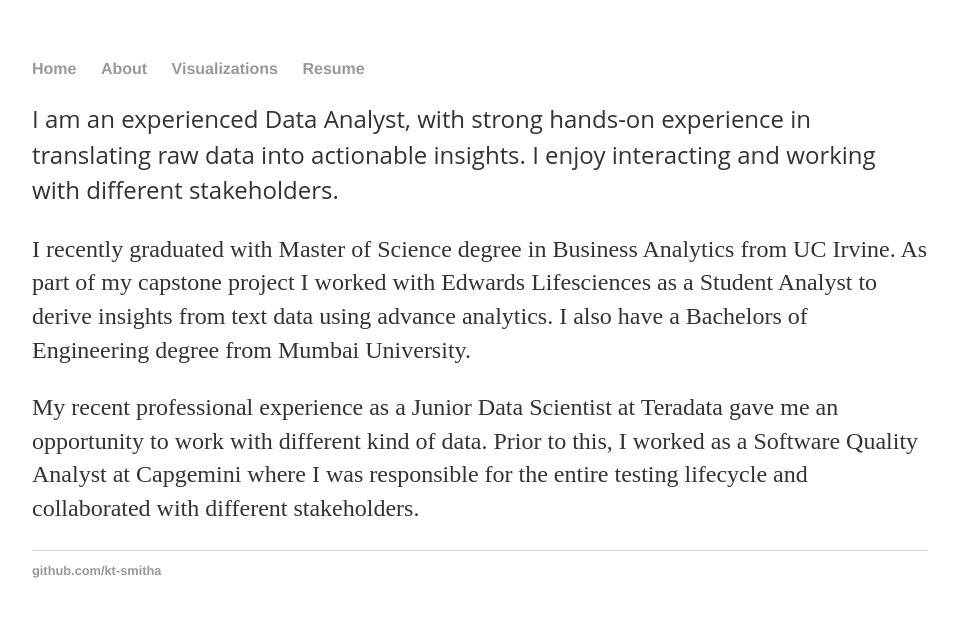
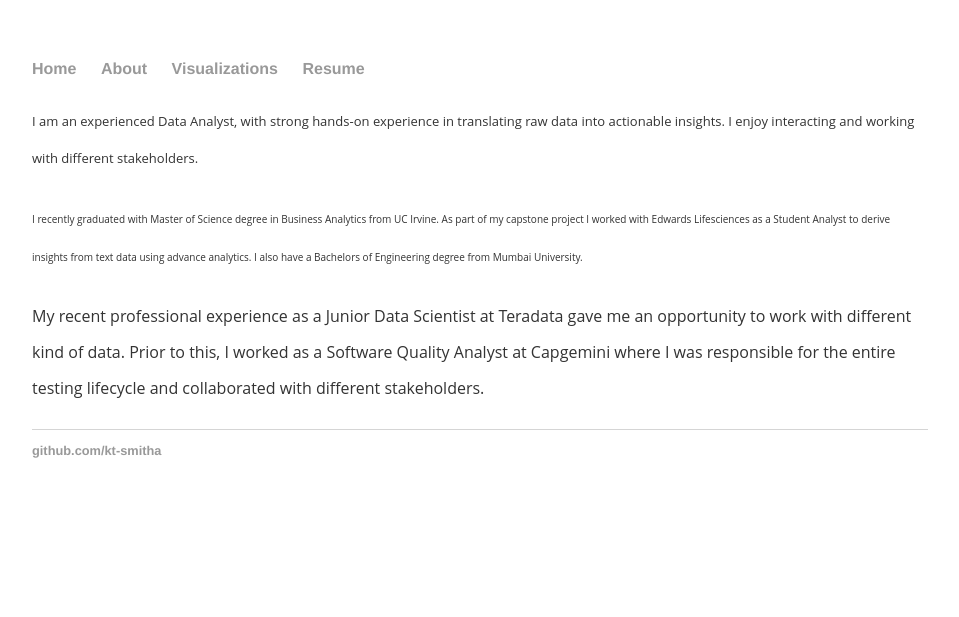
Before and after one commit to kt-smitha/kt-smitha.github.io, a Jekyll site: the page built from about/index.html, in a window 1280 px wide. Shown: the top 617 px of the page, without its empty margins (160-1119 px from the left). Built offline with Jekyll 4.4.1, drawn with Linux system fonts in a browser that asks for light colours.

Commit message:
Update index.html

```diff
--- a/about/index.html
+++ b/about/index.html
@@ -4,17 +4,15 @@
 ---
 <div class="blurb">
 
-	<p><font face = "Open Sans" size = "5">I am an experienced Data Analyst, with strong hands-on experience in translating raw data into actionable insights.
+	<p><font face = "Open Sans" size = "2">I am an experienced Data Analyst, with strong hands-on experience in translating raw data into actionable insights.
 	 I enjoy interacting and working with different stakeholders.</font></p>
 
-	<p>I recently graduated with Master of Science degree in Business Analytics from UC Irvine. As part of my capstone project
+	<p><font face = "Open Sans" size = "1">I recently graduated with Master of Science degree in Business Analytics from UC Irvine. As part of my capstone project
 	I worked with Edwards Lifesciences as a Student Analyst to derive insights from text data using advance analytics.
-	I also have a Bachelors of Engineering degree from Mumbai University.</p>
+	I also have a Bachelors of Engineering degree from Mumbai University.</font></p>
 
-	<p>My recent professional experience as a Junior Data Scientist at Teradata gave me an opportunity to work with different
+	<p><font face = "Open Sans" size = "3">My recent professional experience as a Junior Data Scientist at Teradata gave me an opportunity to work with different
 	kind of data. Prior to this, I worked as a Software Quality Analyst at Capgemini where I was responsible for the entire testing lifecycle
-	and collaborated with different stakeholders.
-
-	</p>
+		and collaborated with different stakeholders.</font></p>
 
 </div><!-- /.blurb -->
```
